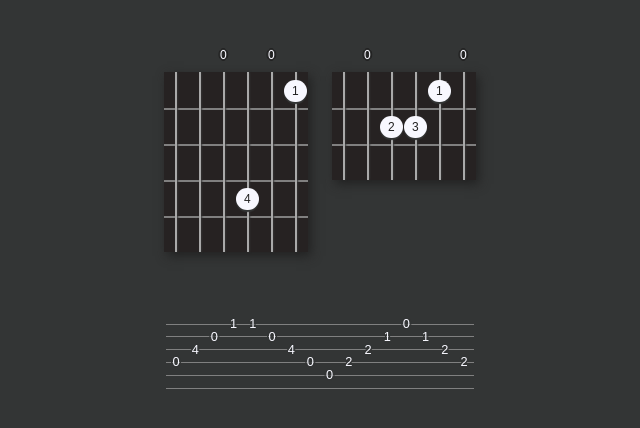
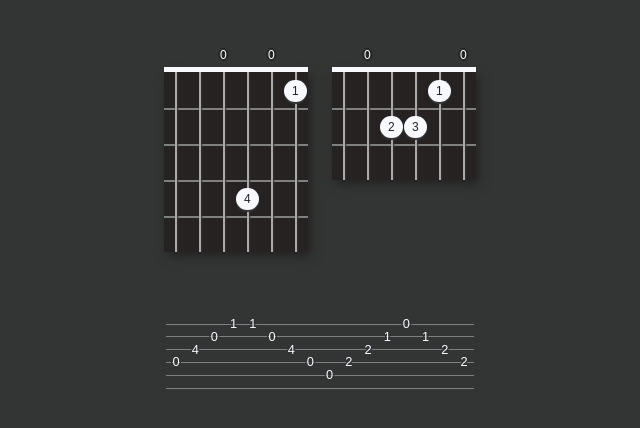
Before and after one commit to craigargh/guitar-practice-react, a React (Create React App) app: page / in a window 1280 px wide. Shown: the top 428 px of the page, without its empty margins (320-960 px from the left). Built offline with nearby package versions, Linux system fonts and the light colour scheme.

Commit message:
Add nut to fretboard

```diff
--- a/src/fretboard/fretboard.css
+++ b/src/fretboard/fretboard.css
@@ -31,3 +31,11 @@
     width: 0.2em;
     margin-right: 0.9em;
 }
+
+.nut {
+    height: 0.4em;
+    width: 12em;
+    background-color: ghostwhite;
+    position: absolute;
+    top: -0.4em;
+}
--- a/src/fretboard/fretboard.jsx
+++ b/src/fretboard/fretboard.jsx
@@ -23,13 +23,36 @@ export class Fretboard extends React.Component {
         const positionComponents = this.createPositions(minFret);
         const frets = this.createFrets(minFret, maxFret);
         const guitarStrings = this.createGuitarStrings();
+        const nut = this.createNut(minFret);
+
         const height = this.calculateFretboardHeight(minFret, maxFret);
 
         return <div className='fretboard' style={{height: height}}>
             {frets}
             {guitarStrings}
+            {nut}
             {positionComponents}
         </div>;
+    }
+
+    calculateMaxFret() {
+        const frets = this.props.positions.map((position) => {
+            return position.fret;
+        });
+
+        return frets.reduce(function (a, b) {
+            return Math.max(a, b);
+        });
+    }
+
+    calculateMinFret(){
+        const frets = this.props.positions.map((position) => {
+            return position.fret;
+        });
+
+        return frets.reduce(function (a, b) {
+            return Math.min(a, b);
+        });
     }
 
     createPositions(minFret) {
@@ -105,23 +128,11 @@ export class Fretboard extends React.Component {
         return offset
     }
 
-    calculateMaxFret() {
-        const frets = this.props.positions.map((position) => {
-            return position.fret;
-        });
-
-        return frets.reduce(function (a, b) {
-            return Math.max(a, b);
-        });
-    }
-
-    calculateMinFret(){
-        const frets = this.props.positions.map((position) => {
-            return position.fret;
-        });
-
-        return frets.reduce(function (a, b) {
-            return Math.min(a, b);
-        });
+    createNut(minFret){
+        if (minFret <=2) {
+            return <div className='nut'/>
+        } else {
+            return null;
+        }
     }
 }
```
Also changed, not shown: 1 other file (tests, documents, lock files or other folders).
